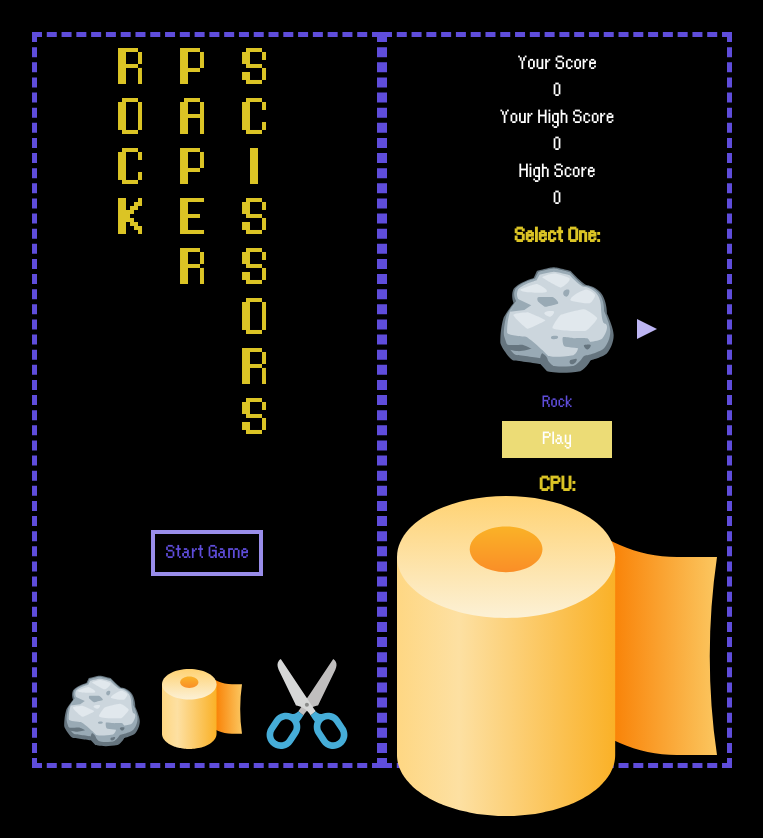
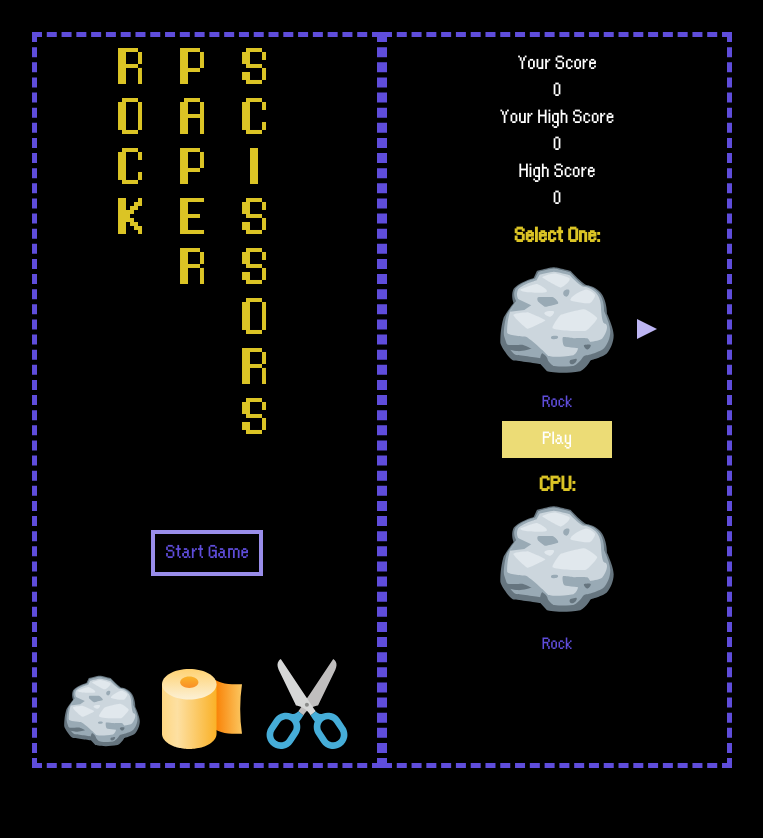
Before and after one commit to jscamelcase/basic-javascript-games, a plain HTML site: page rock-paper-scissors/index.html in a window 1280 px wide. Both pictures are taken after a click on the button "Play". Shown: the whole page, without its empty margins (258-1021 px from the left). After the commit the page ends 800 px from the top, so only its background shows below. Drawn offline with Linux system fonts and the light colour scheme.

Commit message:
Updated CPU section style

```diff
--- a/rock-paper-scissors/scripts/script.js
+++ b/rock-paper-scissors/scripts/script.js
@@ -57,6 +57,12 @@ const scrollRight = function () {
   setButtonColorToggle();
 };
 
+const pickCpuItem = function () {
+  const cpuPickIndex = Math.floor(Math.random() * gameData.length);
+  document.getElementById("cpu-image").src = gameData[cpuPickIndex].image;
+  document.getElementById("cpu-name").textContent = gameData[cpuPickIndex].name;
+};
+
 const repeatImage = function (imageElement, nameElement) {
   let cpuIndex = 0;
   const interval = setInterval(
@@ -79,9 +85,14 @@ const repeatImage = function (imageElement, nameElement) {
   setTimeout(function () {
     clearInterval(interval);
   }, 2000);
+
+  setTimeout(function () {
+    pickCpuItem();
+  }, 2003);
 };
 
 const repeatCPUDisplay = function () {
+  document.getElementById("cpu-result").innerHTML = "";
   const cpuItemContainer = document.createElement("div");
   const cpuItemImage = document.createElement("img");
   const cpuItemName = document.createElement("p");
@@ -91,11 +102,6 @@ const repeatCPUDisplay = function () {
   cpuItemContainer.append(cpuItemImage, cpuItemName);
   document.getElementById("cpu-result").append(cpuItemContainer);
   repeatImage(cpuItemImage, cpuItemName);
-};
-
-const pickCpuItem = function () {
-  const cpuPickIndex = Math.floor(Math.random() * gameData.length);
-  console.log(cpuPickIndex);
 };
 
 /* Delete at End */
@@ -116,7 +122,6 @@ const runCallbacks = function (event) {
     scrollRight();
   } else if (event.target.id === "play") {
     repeatCPUDisplay();
-    pickCpuItem();
   }
 };
 
--- a/rock-paper-scissors/styles/intro-style.css
+++ b/rock-paper-scissors/styles/intro-style.css
@@ -251,7 +251,8 @@ h2 {
   font-size: 1.2rem;
 }
 
-.player-item-container img {
+.player-item-container img,
+#cpu-image {
   width: 120px;
 }
 
@@ -282,3 +283,31 @@ h2 {
   background-color: white;
   color: black;
 }
+
+/* CPU Content Section */
+
+.cpu-container {
+  display: flex;
+  flex-direction: column;
+  align-items: center;
+  justify-content: center;
+}
+
+.cpu-container #cpu-img {
+  margin-top: 10px;
+}
+
+#cpu-item-container {
+  display: flex;
+  flex-direction: column;
+  align-items: center;
+  justify-content: center;
+}
+
+#cpu-name {
+  color: #5f4ddb;
+  font-family: "orange kid";
+  font-size: 1.2rem;
+  margin-top: 10px;
+  text-align: center;
+}
```
